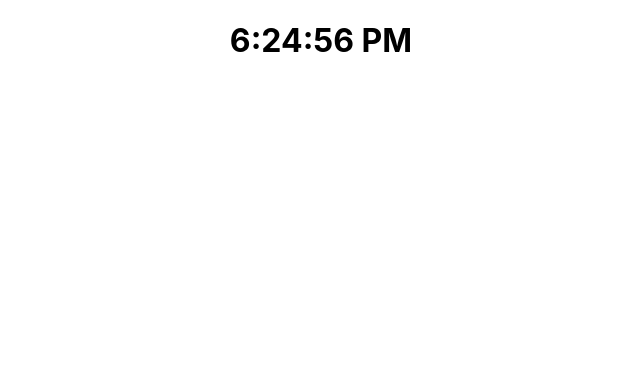
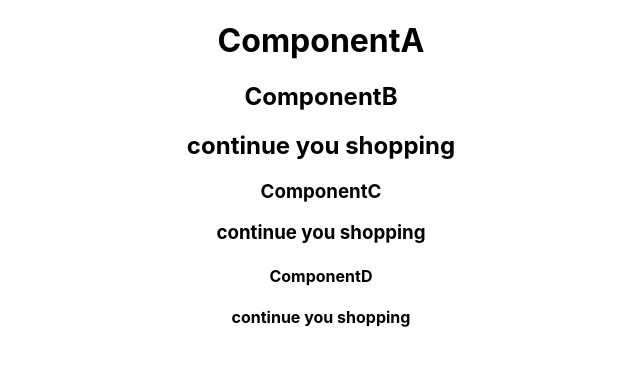
Before and after one commit to anushad246/react-all-concepts, a React (Create React App) app: page / in a window 1280 px wide. Shown: the top 366 px of the page, without its empty margins (319-959 px from the left). Built offline with nearby package versions, Linux system fonts and the light colour scheme.

Commit message:
creatContext and useContext

```diff
--- a/src/App.jsx
+++ b/src/App.jsx
@@ -22,7 +22,8 @@ import "./App.css";
 // import ArrOfObj from "./practice-components/ArrOfObj";
 // import Crud from './practice-components/Crud'
 // import UseEffects from './practice-components/UseEffects'
-import DigitalClock from './practice-components/DigitalClock'
+// import DigitalClock from './practice-components/DigitalClock'
+import ComponentA from './practice-components/ComponentA'
 
 const user = {
   name: "Anusha Dammalapati",
@@ -172,7 +173,8 @@ function App() {
       {/* <ArrOfObj></ArrOfObj> */}
       {/* <Crud></Crud> */}
       {/* <UseEffects></UseEffects> */}
-      <DigitalClock></DigitalClock>
+      {/* <DigitalClock></DigitalClock> */}
+      <ComponentA></ComponentA>
     </div>
   );
 }
--- /dev/null
+++ b/src/practice-components/ComponentA.jsx
@@ -0,0 +1,21 @@
+import React, { useState, createContext} from "react";
+import ComponentB from "./ComponentB";
+import ComponentD from "./ComponentD";
+import ComponentC from "./ComponentC";
+
+export const userContext = createContext();
+const ComponentA = () => {
+  const [user, setUser] = useState("continue you shopping");
+  return (
+    <div>
+      <h1>ComponentA</h1>
+      <userContext.Provider value={user}>
+        <ComponentB/>
+        <ComponentC/>
+        <ComponentD/>
+      </userContext.Provider>
+    </div>
+  );
+};
+
+export default ComponentA;
--- /dev/null
+++ b/src/practice-components/ComponentB.jsx
@@ -0,0 +1,14 @@
+import React, { useState, useContext } from "react";
+import { userContext } from "./ComponentA";
+
+const ComponentB = () => {
+  let componentaUserContext = useContext(userContext);
+  return (
+    <div>
+      <h2>ComponentB</h2>
+      <h2>{componentaUserContext}</h2>
+    </div>
+  );
+};
+
+export default ComponentB;
--- /dev/null
+++ b/src/practice-components/ComponentC.jsx
@@ -0,0 +1,11 @@
+import React, {useContext} from 'react';
+import {userContext} from './ComponentA'
+
+const ComponentC = () => {
+    let componentAUserContext = useContext(userContext)
+  return (
+    <div><h3>ComponentC</h3><h3>{componentAUserContext}</h3></div>
+  )
+}
+
+export default ComponentC
--- /dev/null
+++ b/src/practice-components/ComponentD.jsx
@@ -0,0 +1,13 @@
+import React, { useContext } from "react";
+import { userContext } from "./ComponentA";
+const ComponentD = () => {
+  let user = useContext(userContext);
+  return (
+    <div>
+      <h4>ComponentD</h4>
+      <h4>{user}</h4>
+    </div>
+  );
+};
+
+export default ComponentD;
```
Also changed, not shown: src/practice-components/ClassBase.jsx (added, +7 -0 lines).
